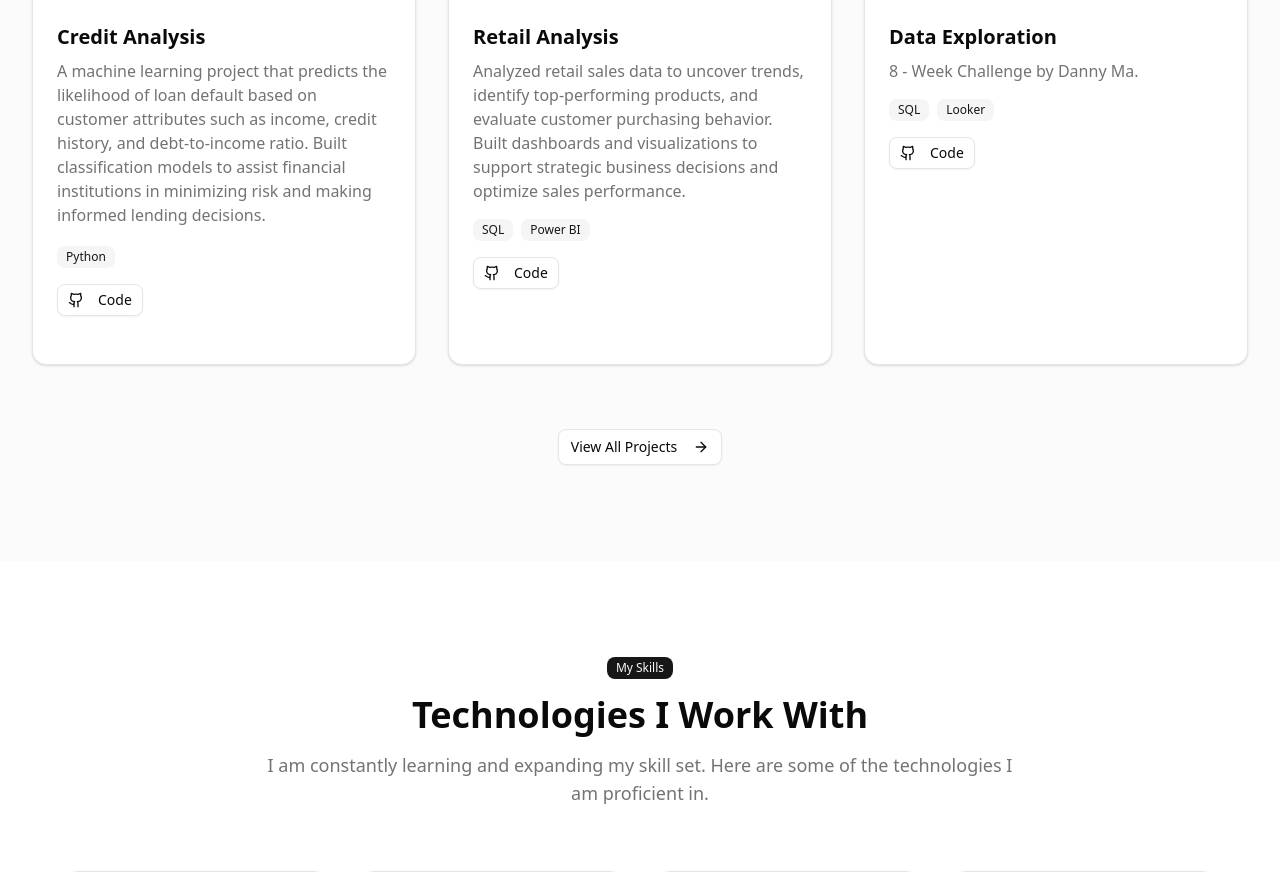
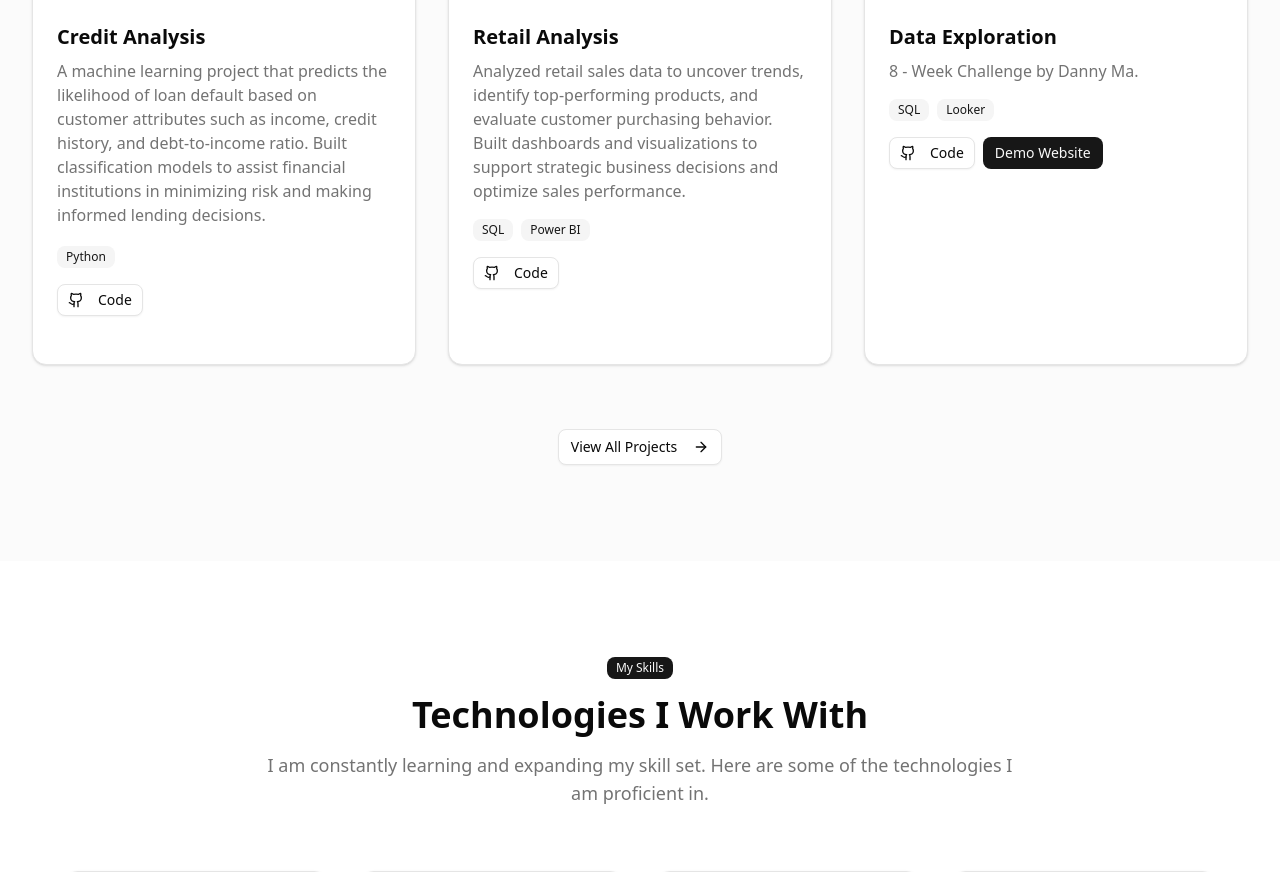
Before and after one commit to nhienchau/personal_website, a Next.js app: page / in a window 1280 px wide. Shown: the part 1940-2812 px from the top of the page. Built offline with nearby package versions, Linux system fonts and the light colour scheme.

Commit message:
Add new code

```diff
--- a/app/page.tsx
+++ b/app/page.tsx
@@ -276,10 +276,9 @@ export default function Home() {
                       </Link>
                     </Button>
                     <Button size="sm" asChild>
-                      {/* <Link href="#" target="_blank" rel="noopener noreferrer">
-                          <ExternalLink className="mr-2 h-4 w-4" />
-                          Demo
-                        </Link> */}
+                      <Link href="https://sql-data-with-danny.vercel.app/" target="_blank" rel="noopener noreferrer">
+                        Demo Website
+                      </Link>
                     </Button>
                   </div>
                 </CardContent>
```
